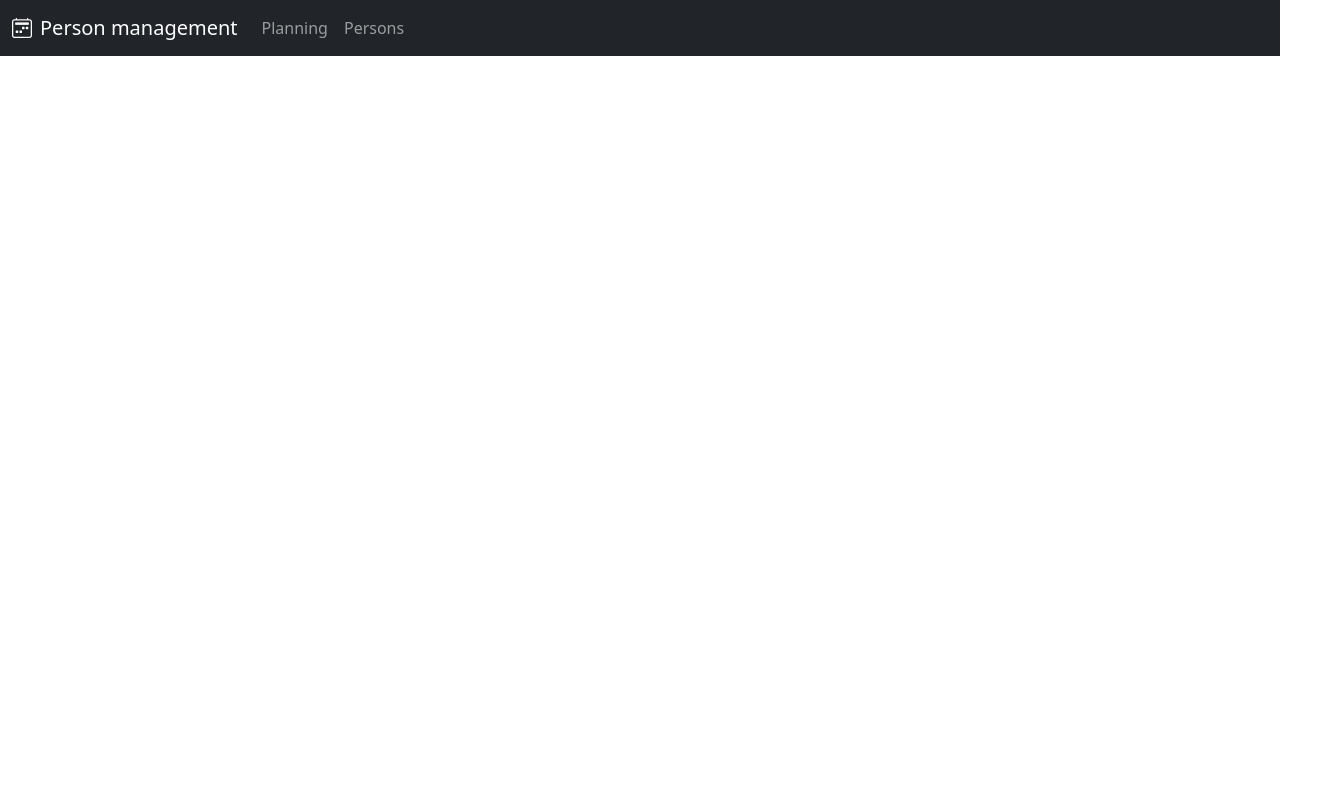
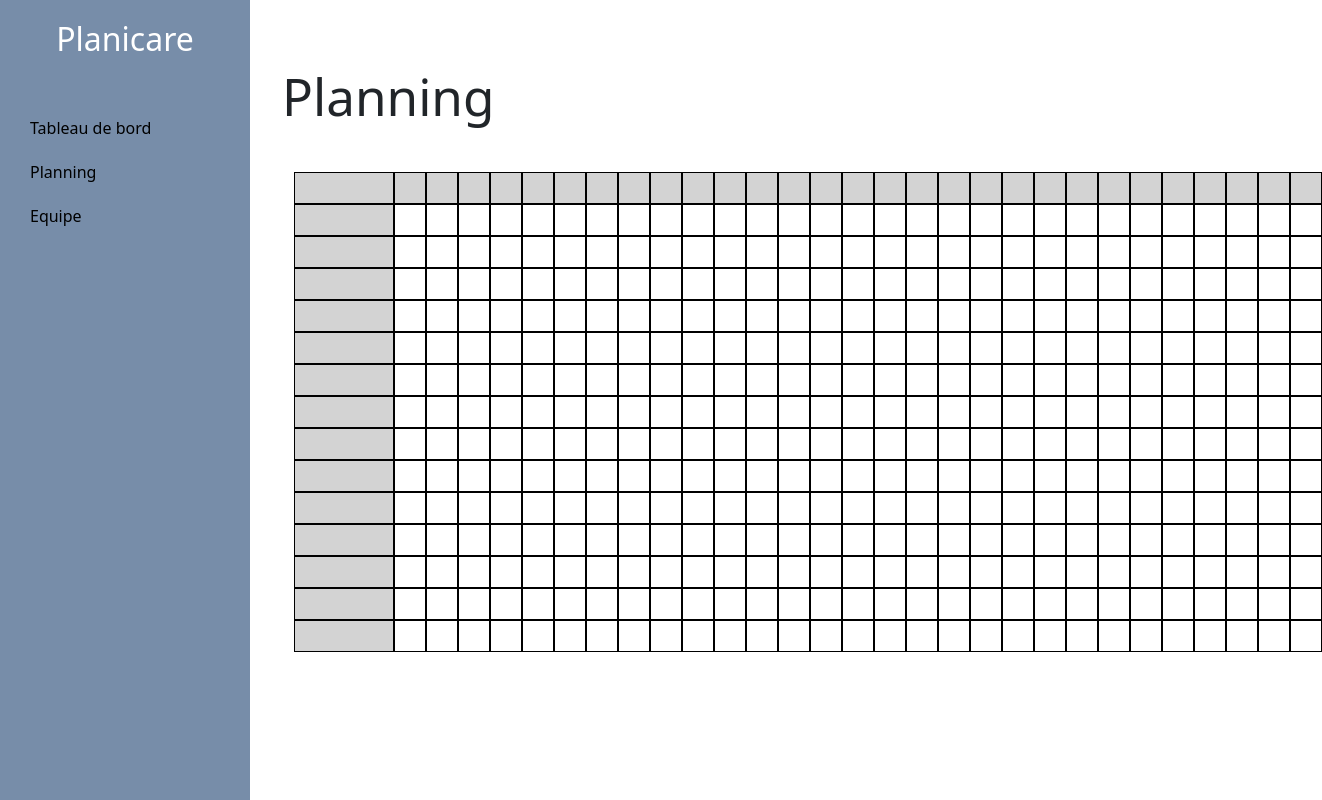
Before and after one commit to pepedevelopments/POC_React_App, a React (Vite) app in the folder React-app/: page /planning in a window 1280 px wide. Shown: the whole page, 1322 px wide, since content can reach past the window. Built offline with nearby package versions, Linux system fonts and the light colour scheme.

Commit message:
sidebar, routes, wip planning table

```diff
--- a/React-app/index.html
+++ b/React-app/index.html
@@ -4,7 +4,7 @@
     <meta charset="UTF-8" />
     <link rel="icon" type="image/svg+xml" href="/vite.svg" />
     <meta name="viewport" content="width=device-width, initial-scale=1.0" />
-    <title>Person management</title>
+    <title>Planicare</title>
     <link
       href="https://cdn.jsdelivr.net/npm/bootstrap@5.3.3/dist/css/bootstrap.min.css"
       rel="stylesheet"
--- a/React-app/src/App.tsx
+++ b/React-app/src/App.tsx
@@ -2,26 +2,21 @@ import { Route, Routes, BrowserRouter } from "react-router-dom";
 import PlanningPage from "./components/planningPage/PlanningPage";
 import Navbar from "./components/Navbar";
 import PersonsPage from "./components/PersonsPage";
+import Sidebar from "./components/sideBar/Sidebar";
+import Planning from "./components/Planning";
+import TableauDeBord from "./components/TableauDeBord";
 
 function App() {
   return (
     <BrowserRouter>
-      <Navbar />
+      <Sidebar />
       <div>
-        <div className="container my-5 mt-5">
-          <Routes>
-            <Route path="/" element={<PlanningPage />} />
-            <Route path="/planningPage" element={<PlanningPage />} />
-            <Route
-              path="/personsPage"
-              element={
-                <div>
-                  <PersonsPage />
-                </div>
-              }
-            />
-          </Routes>
-        </div>
+      <div className="content">
+        <Routes>
+          <Route path="/" element={<TableauDeBord />} />
+          <Route path="/planning" element={<Planning />} />
+        </Routes>
+      </div>
       </div>
     </BrowserRouter>
   );
--- a/React-app/src/components/Planning.tsx
+++ b/React-app/src/components/Planning.tsx
@@ -1,44 +1,19 @@
-const Planning = () => {
-  const personnes = ["Alice", "Bob", "Charlie", "David"];
-  const jours = ["Lundi", "Mardi", "Mercredi", "Jeudi", "Vendredi"];
+import Tableau from "./Tableau";
 
-  const planningData: Record<string, string[]> = {
-    Lundi: ["Présent", "Absent", "Présent", "Absent"],
-    Mardi: ["Absent", "Présent", "Présent", "Présent"],
-    Mercredi: ["Présent", "Présent", "Absent", "Présent"],
-    Jeudi: ["Absent", "Absent", "Présent", "Présent"],
-    Vendredi: ["Présent", "Présent", "Présent", "Absent"],
-  };
+
+const PlanningPage = () => {
+
 
   return (
-    <>
+    <div>
       <div className="container mt-5">
-        <h1>Planning de Présence</h1>
-        <table className="table table-striped table-bordered">
-          <thead>
-            <tr>
-              <th>Personnes</th>
-              {jours.map((jour) => (
-                <th key={jour}>{jour}</th>
-              ))}
-            </tr>
-          </thead>
-          <tbody>
-            {personnes.map((personne, index) => (
-              <tr key={personne}>
-                <td>{personne}</td>
-                {jours.map((jour) => (
-                  <td key={`${personne}-${jour}`}>
-                    {planningData[jour][index]}
-                  </td>
-                ))}
-              </tr>
-            ))}
-          </tbody>
-        </table>
+        <h1>Planning</h1>
+        <div className="container mt-5">
+            <Tableau n={15} m={30} />
+        </div>
       </div>
-    </>
+    </div>
   );
 };
 
-export default Planning;
+export default PlanningPage;
--- /dev/null
+++ b/React-app/src/components/Tableau.tsx
@@ -0,0 +1,51 @@
+import React, { useState } from 'react';
+
+interface TableauProps {
+  n: number;
+  m: number;
+}
+
+const Tableau: React.FC<TableauProps> = ({ n, m }) => {
+  const [cases, setCases] = useState<boolean[][]>(Array(n).fill(Array(m).fill(false)));
+
+  const handleClick = (i: number, j: number) => {
+    const newCases = [...cases];
+    newCases[i] = [...newCases[i]];
+    newCases[i][j] = !newCases[i][j];
+
+    setCases(newCases);
+  };
+
+  const gridTemplateColumns = `100px repeat(${m - 1}, 32px)`;
+
+  return (
+    <div>
+      <div style={{ display: 'grid', gridTemplateColumns, gap: '0px' }}>
+        {cases.map((row, i) =>
+          row.map((cell, j) => {
+            let backgroundColor = cell ? 'green' : 'white';
+            if (i === 0 || j === 0) {
+              backgroundColor = cell ? 'lightblue' : 'lightgray';
+            }
+
+            return (
+              <div
+                key={`${i}-${j}`}
+                onClick={() => handleClick(i, j)}
+                style={{
+                  width: j === 0 ? '100px' : '32px',
+                  height: '32px',
+                  backgroundColor: backgroundColor,
+                  border: '1px solid black',
+                  cursor: 'pointer'
+                }}
+              />
+            );
+          })
+        )}
+      </div>
+    </div>
+  );
+};
+
+export default Tableau;
--- /dev/null
+++ b/React-app/src/components/TableauDeBord.tsx
@@ -0,0 +1,13 @@
+const TableauDeBord = () => {
+
+
+    return (
+      <div>
+        <div className="container mt-5">
+          <h1>Tableau de Bord</h1>
+        </div>
+      </div>
+    );
+  };
+
+  export default TableauDeBord;
--- /dev/null
+++ b/React-app/src/components/sideBar/Sidebar.css
@@ -0,0 +1,31 @@
+.sidebar {
+    height: 100vh;
+    position: fixed;
+    top: 0;
+    left: 0;
+    width: 250px;
+    background-color: #778da9;
+    padding-top: 20px;
+  }
+
+  .sidebar h2 {
+    color: black;
+    text-align: center;
+  }
+
+  .sidebar a {
+    color: black;
+    padding: 10px 15px;
+    text-decoration: none;
+    display: block;
+    padding-left: 30px;
+  }
+
+  .sidebar a:hover {
+    background-color: #778da9;
+  }
+
+  .content {
+    margin-left: 250px;
+    padding: 20px;
+  }
--- /dev/null
+++ b/React-app/src/components/sideBar/Sidebar.tsx
@@ -0,0 +1,27 @@
+import React from 'react';
+import { Link } from 'react-router-dom';
+
+import './Sidebar.css';
+
+const Sidebar: React.FC = () => {
+  return (
+    <div>
+      <div className="sidebar">
+        <h2 className="text-white text-center">Planicare</h2>
+        <ul className="list-unstyled my-5">
+          <li>
+            <Link to="/" className="text">Tableau de bord</Link>
+          </li>
+          <li>
+            <Link to="/planning" className="text">Planning</Link>
+          </li>
+          <li>
+            <Link to="/equipe" className="text">Equipe</Link>
+          </li>
+        </ul>
+      </div>
+    </div>
+  );
+}
+
+export default Sidebar;
```
Also changed, not shown: React-app/src/components/PlanningTemp.tsx (added, +44 -0 lines).
